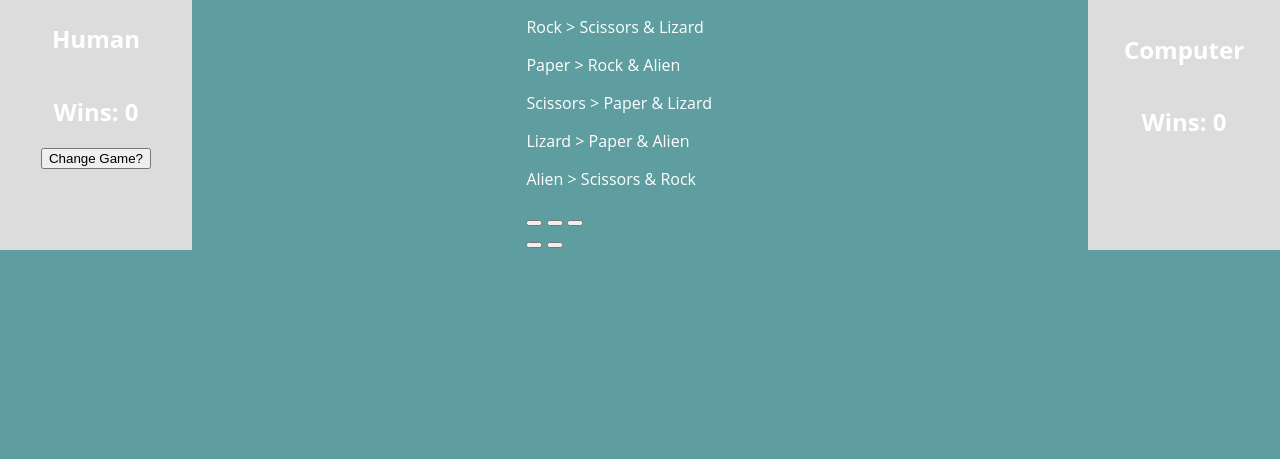
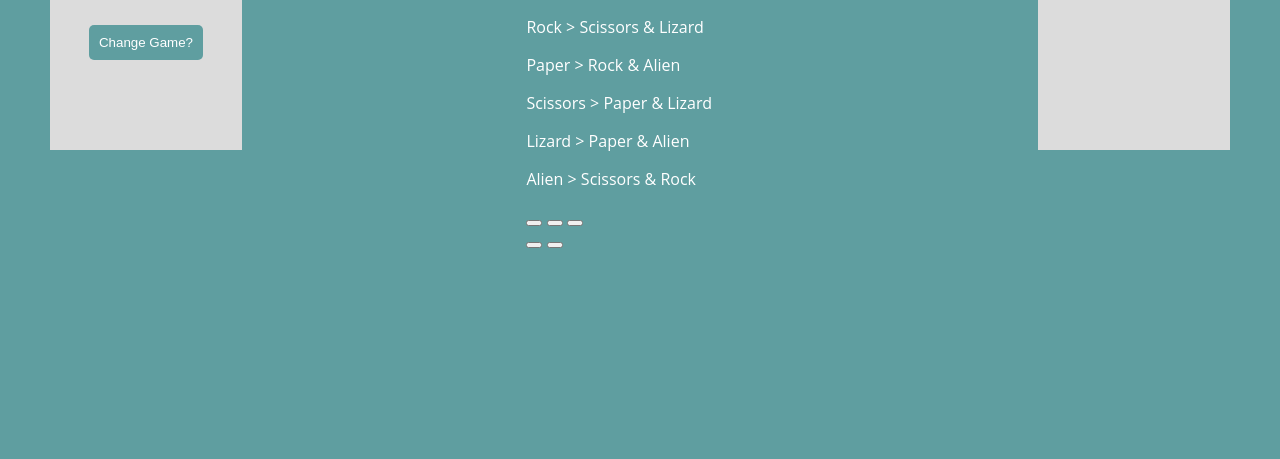
Before and after one commit to sydnerd/rock-paper-scissors, a plain HTML site: page index.html in a window 1280 px wide. Shown: the part 341-800 px from the top of the page. Drawn offline with Linux system fonts and the light colour scheme.

Commit message:
Complete left and right section styles in css

```diff
--- a/index.html
+++ b/index.html
@@ -9,10 +9,10 @@
   <nav class="nav-bar" id="navBar">Rock, Paper, Scissors</nav>
   <main class ="main-page" id="mainPage">
     <section class="left-section" id="leftSection">
-      <p>&#x1F920;</p>
-       <h1>Human</h1>
-       <h2>Wins: 0</h2>
-       <button class= "chang-game-button" id="changeGameButton">Change Game?</button>
+      <p class="emoji">&#x1F920;</p>
+       <h1 class="human-header">Human</h1>
+       <h2 class="human-wins" id="humanWins">Wins: 0</h2>
+       <button class= "change-game-button" id="changeGameButton">Change Game?</button>
     </section>
     <section class="middle-section" id="middleSection">
       <h1>Choose your game!</h1>
@@ -43,9 +43,9 @@
       </section>
     </section>
     <section class="right-section" id="rightSection">
-      <p>&#x1F4BB;</p>
-      <h1>Computer</h1>
-      <h2>Wins: 0</h2>
+      <p class="emoji">&#x1F4BB;</p>
+      <h1 class="computer-header">Computer</h1>
+      <h2 class="computer-wins" id="computerWins">Wins: 0</h2>
     </section>
   </main>
   <script src="main.js"></script>
--- a/styles.css
+++ b/styles.css
@@ -22,21 +22,37 @@ nav{
   justify-content: space-between;
 }
 
+/* SECTIONS */
 .right-section,
 .left-section{
   background-color: #DCDCDC;
   width: 15%;
   display: flex;
   flex-direction: column;
-  justify-content: center;
+  justify-content: flex-start;
   align-items: center;
-  margin-top: 10%;
+  margin: 100px 50px;
 }
-/* LEFT SECTION */
 
+.human-wins,
+.computer-wins{
+  font-size: 1rem;
+}
 
-/* RIGHT SECTION */
+.human-header,
+.computer-header{
+  margin-top: 0px;
+  margin-bottom: 0px;
+}
 
+.change-game-button{
+  border: none;
+  border-radius: 5px;
+  background-color: #5F9EA0;
+  color: white;
+  padding: 10px;
+  margin-top: 50px;
+}
 
 .hidden {
   display: none;
```
